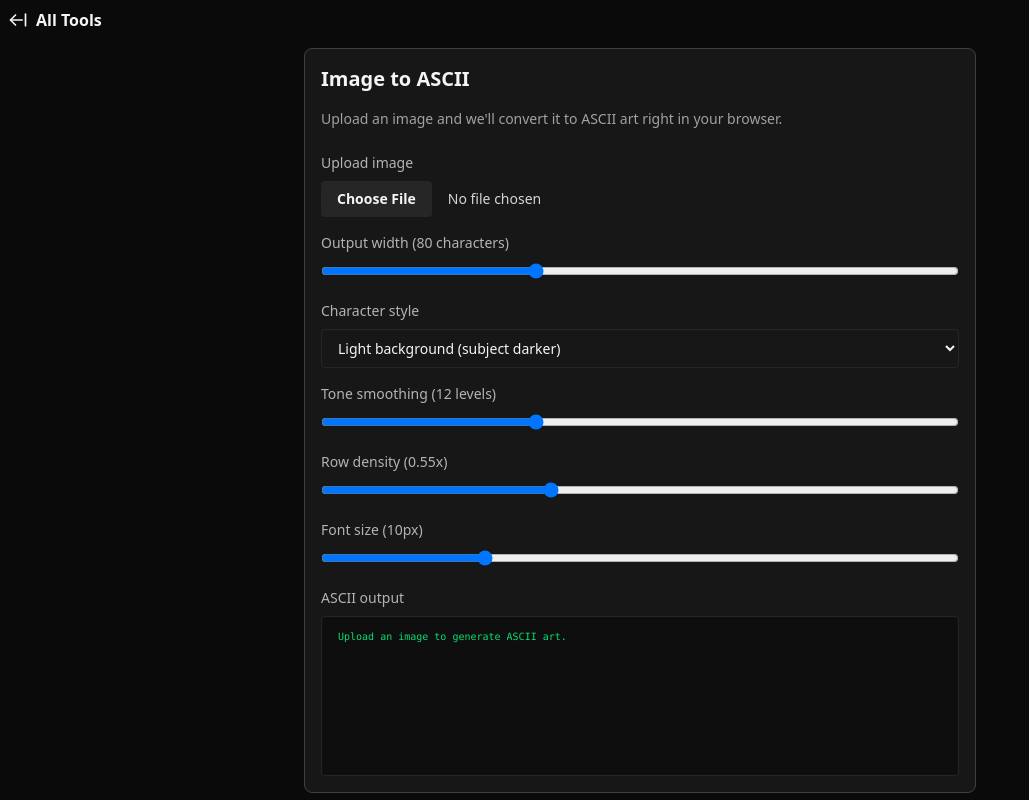
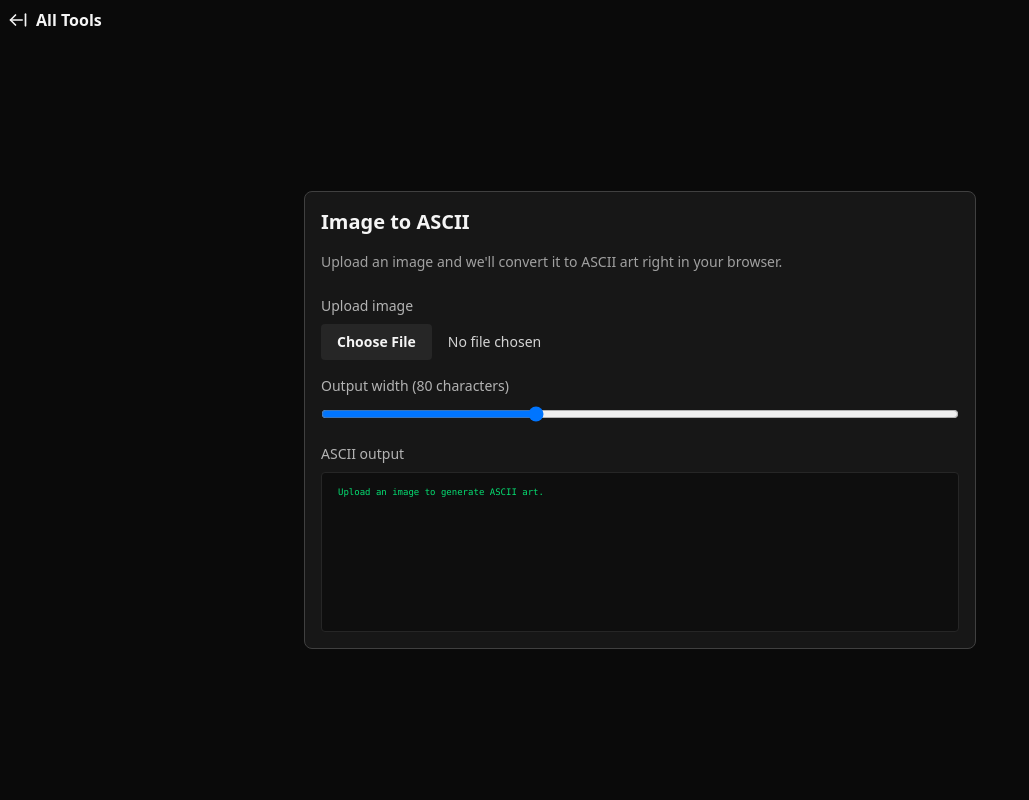
Before and after one commit to Plsr/tools, a Next.js app: page /image-to-ascii in a window 1280 px wide. Shown: the whole page, without its empty margins (0-1029 px from the left). Built offline with nearby package versions, Linux system fonts and the light colour scheme.

Commit message:
Simplify ASCII tool

```diff
--- a/src/app/image-to-ascii/ImageToAsciiTool.tsx
+++ b/src/app/image-to-ascii/ImageToAsciiTool.tsx
@@ -1,47 +1,24 @@
 /* eslint-disable @next/next/no-img-element */
 "use client";
 
-import { useEffect, useMemo, useState } from "react";
+import { useEffect, useState } from "react";
 
 const DEFAULT_WIDTH = 80;
-const DEFAULT_BUCKETS = 12;
-const DEFAULT_VERTICAL_SCALE = 0.55;
-const DEFAULT_FONT_SIZE = 10;
+const DEFAULT_BUCKETS = 18;
+const DEFAULT_VERTICAL_SCALE = 0.75;
+const OUTPUT_FONT_SIZE = 9;
+const OUTPUT_LINE_HEIGHT = 0.68;
 
-const ASCII_GRADIENTS = [
-  {
-    id: "light-bg",
-    label: "Light background (subject darker)",
-    value: " .:-=+*#%@",
-  },
-  {
-    id: "light-bg-fine",
-    label: "Light background (fine detail)",
-    value:
-      " .'`^\",:;Il!i><~+_-?][}{1)(|\\/tfjrxnuvczXYUJCLQ0OZmwqpdbkhao*#MW&8%B@$",
-  },
-  {
-    id: "dark-bg",
-    label: "Dark background (subject lighter)",
-    value: "@%#*+=-:. ",
-  },
-  {
-    id: "dark-bg-fine",
-    label: "Dark background (fine detail)",
-    value:
-      "@$B%8&WM#*okdbpqmwZO0QLCJUYXzcvunxrjft/\\|)(1}{][?-_+~<>i!lI;:,\"^`'. ",
-  },
-  {
-    id: "blocky",
-    label: "Blocky",
-    value: "█▓▒░ ",
-  },
-];
+const BASE_ASCII_GRADIENT =
+  " .'`\",:;Il!i><~+_-?][}{1)(|\\/tfjrxnuvczXYUJCLQ0OZmwqpdbkhao*#MW&8%B@$";
+const REVERSED_ASCII_GRADIENT = BASE_ASCII_GRADIENT.split("").reverse().join("");
+
+const clamp = (value: number, min: number, max: number) =>
+  Math.min(Math.max(value, min), max);
 
 const buildAsciiArt = (
   image: HTMLImageElement,
   width: number,
-  gradient: string,
   buckets: number,
   verticalScale: number,
 ) => {
@@ -61,7 +38,9 @@ const buildAsciiArt = (
   const imageData = context.getImageData(0, 0, width, height);
   const { data } = imageData;
 
-  let ascii = "";
+  const pixelCount = width * height;
+  const brightnessValues = new Float32Array(pixelCount);
+  let totalBrightness = 0;
 
   for (let y = 0; y < height; y += 1) {
     for (let x = 0; x < width; x += 1) {
@@ -71,12 +50,28 @@ const buildAsciiArt = (
       const b = data[offset + 2];
 
       const brightness = 0.299 * r + 0.587 * g + 0.114 * b;
-      const bucketSize = 255 / Math.max(1, buckets - 1);
+      const pixelIndex = y * width + x;
+      brightnessValues[pixelIndex] = brightness;
+      totalBrightness += brightness;
+    }
+  }
+
+  const averageBrightness = totalBrightness / pixelCount;
+  const gradient = averageBrightness > 127 ? BASE_ASCII_GRADIENT : REVERSED_ASCII_GRADIENT;
+  const bucketSize = 255 / Math.max(1, buckets - 1);
+  let ascii = "";
+
+  for (let y = 0; y < height; y += 1) {
+    for (let x = 0; x < width; x += 1) {
+      const brightness = brightnessValues[y * width + x];
       const smoothedBrightness = Math.round(brightness / bucketSize) * bucketSize;
       const gradientIndex = Math.floor(
         ((gradient.length - 1) * (255 - smoothedBrightness)) / 255,
       );
-      ascii += gradient[gradientIndex];
+      const safeIndex = Number.isFinite(gradientIndex)
+        ? clamp(gradientIndex, 0, gradient.length - 1)
+        : 0;
+      ascii += gradient.charAt(safeIndex) || " ";
     }
     ascii += "\n";
   }
@@ -89,18 +84,9 @@ export const ImageToAsciiTool = () => {
   const [asciiArt, setAsciiArt] = useState("");
   const [width, setWidth] = useState(DEFAULT_WIDTH);
   const [error, setError] = useState<string | null>(null);
-  const [selectedGradientId, setSelectedGradientId] = useState(ASCII_GRADIENTS[0].id);
-  const [brightnessBuckets, setBrightnessBuckets] = useState(DEFAULT_BUCKETS);
-  const [verticalScale, setVerticalScale] = useState(DEFAULT_VERTICAL_SCALE);
-  const [fontSize, setFontSize] = useState(DEFAULT_FONT_SIZE);
-
-  const gradient = useMemo(
-    () => ASCII_GRADIENTS.find((option) => option.id === selectedGradientId)?.value,
-    [selectedGradientId],
-  );
 
   useEffect(() => {
-    if (!imageDataUrl || !gradient) {
+    if (!imageDataUrl) {
       setAsciiArt("");
       setError(null);
       return undefined;
@@ -115,13 +101,7 @@ export const ImageToAsciiTool = () => {
       }
 
       try {
-        const art = buildAsciiArt(
-          image,
-          width,
-          gradient,
-          brightnessBuckets,
-          verticalScale,
-        );
+        const art = buildAsciiArt(image, width, DEFAULT_BUCKETS, DEFAULT_VERTICAL_SCALE);
         setAsciiArt(art);
         setError(null);
       } catch (conversionError) {
@@ -144,7 +124,7 @@ export const ImageToAsciiTool = () => {
     return () => {
       cancelled = true;
     };
-  }, [brightnessBuckets, gradient, imageDataUrl, verticalScale, width]);
+  }, [imageDataUrl, width]);
 
   const handleFileChange = (event: React.ChangeEvent<HTMLInputElement>) => {
     const file = event.target.files?.[0];
@@ -166,34 +146,6 @@ export const ImageToAsciiTool = () => {
       return;
     }
     setWidth(Math.min(200, Math.max(20, value)));
-  };
-
-  const handleGradientChange = (event: React.ChangeEvent<HTMLSelectElement>) => {
-    setSelectedGradientId(event.target.value);
-  };
-
-  const handleBucketsChange = (event: React.ChangeEvent<HTMLInputElement>) => {
-    const value = Number(event.target.value);
-    if (Number.isNaN(value)) {
-      return;
-    }
-    setBrightnessBuckets(Math.min(32, Math.max(2, value)));
-  };
-
-  const handleVerticalScaleChange = (event: React.ChangeEvent<HTMLInputElement>) => {
-    const value = Number(event.target.value);
-    if (Number.isNaN(value)) {
-      return;
-    }
-    setVerticalScale(Number(value));
-  };
-
-  const handleFontSizeChange = (event: React.ChangeEvent<HTMLInputElement>) => {
-    const value = Number(event.target.value);
-    if (Number.isNaN(value)) {
-      return;
-    }
-    setFontSize(Math.min(16, Math.max(8, value)));
   };
 
   return (
@@ -223,70 +175,6 @@ export const ImageToAsciiTool = () => {
         />
       </div>
 
-      <div>
-        <label className="text-sm opacity-70 block mb-2" htmlFor="ascii-gradient">
-          Character style
-        </label>
-        <select
-          id="ascii-gradient"
-          value={selectedGradientId}
-          onChange={handleGradientChange}
-          className="w-full rounded border border-neutral-800 bg-neutral-900 px-3 py-2 text-sm"
-        >
-          {ASCII_GRADIENTS.map((option) => (
-            <option key={option.id} value={option.id}>
-              {option.label}
-            </option>
-          ))}
-        </select>
-      </div>
-
-      <div>
-        <label className="text-sm opacity-70 block mb-2" htmlFor="ascii-buckets">
-          Tone smoothing ({brightnessBuckets} levels)
-        </label>
-        <input
-          id="ascii-buckets"
-          type="range"
-          min={2}
-          max={32}
-          value={brightnessBuckets}
-          onChange={handleBucketsChange}
-          className="w-full"
-        />
-      </div>
-
-      <div>
-        <label className="text-sm opacity-70 block mb-2" htmlFor="ascii-rows">
-          Row density ({verticalScale.toFixed(2)}x)
-        </label>
-        <input
-          id="ascii-rows"
-          type="range"
-          min={0.3}
-          max={1}
-          step={0.05}
-          value={verticalScale}
-          onChange={handleVerticalScaleChange}
-          className="w-full"
-        />
-      </div>
-
-      <div>
-        <label className="text-sm opacity-70 block mb-2" htmlFor="ascii-font-size">
-          Font size ({fontSize}px)
-        </label>
-        <input
-          id="ascii-font-size"
-          type="range"
-          min={8}
-          max={16}
-          value={fontSize}
-          onChange={handleFontSizeChange}
-          className="w-full"
-        />
-      </div>
-
       {error && <p className="text-red-500 text-sm">{error}</p>}
 
       {imageDataUrl && (
@@ -304,7 +192,10 @@ export const ImageToAsciiTool = () => {
         <span className="text-sm opacity-70 block mb-2">ASCII output</span>
         <pre
           className="bg-black/40 p-4 rounded overflow-auto whitespace-pre text-green-400 border border-neutral-800 min-h-40"
-          style={{ fontSize: `${fontSize}px`, lineHeight: `${fontSize * 0.8}px` }}
+          style={{
+            fontSize: `${OUTPUT_FONT_SIZE}px`,
+            lineHeight: `${OUTPUT_FONT_SIZE * OUTPUT_LINE_HEIGHT}px`,
+          }}
         >
           {asciiArt || "Upload an image to generate ASCII art."}
         </pre>
```
